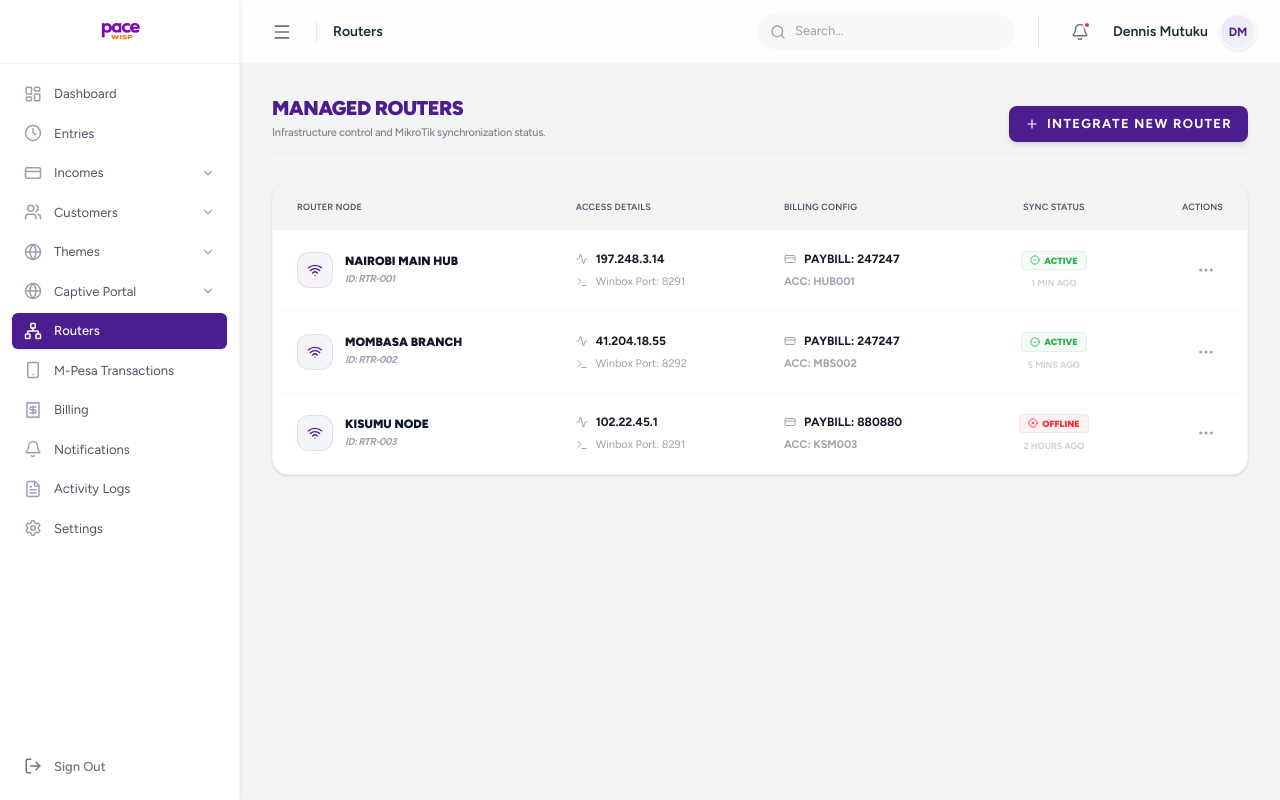
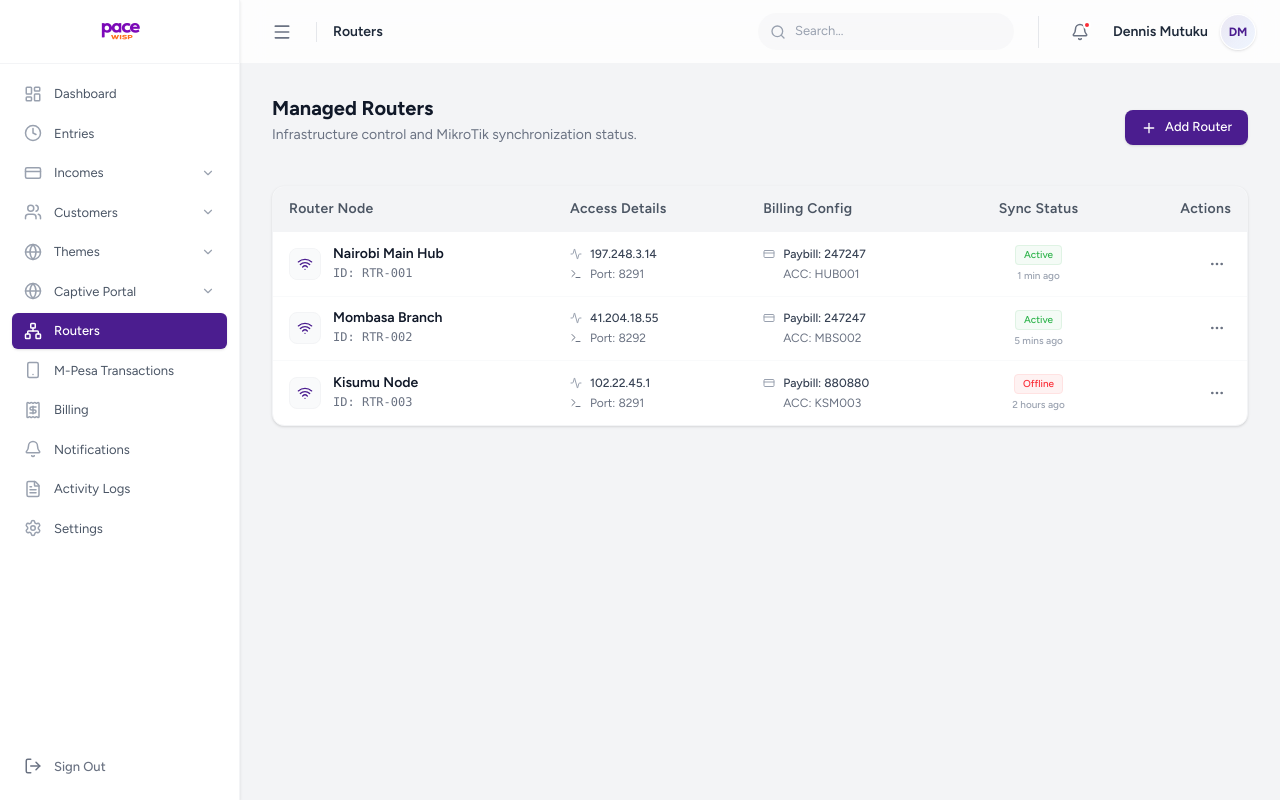
Before and after one commit to dennismutuku2005/pacewebsite, a Next.js app in the folder isphotspotportal/: page /dashboard/routers in a window 1280 px wide. Built offline with nearby package versions, Linux system fonts and the light colour scheme.

Commit message:
Auto-update: page.js

```diff
--- a/isphotspotportal/src/app/dashboard/routers/page.js
+++ b/isphotspotportal/src/app/dashboard/routers/page.js
@@ -48,90 +48,89 @@ export default function RoutersPage() {
     }, [])
 
     return (
-        <div className="space-y-6 font-figtree animate-in fade-in duration-700">
+        <div className="space-y-6 font-figtree animate-in fade-in duration-700 max-w-[1600px] mx-auto">
             {/* Page Header */}
-            <div className="flex flex-col sm:flex-row sm:items-end justify-between gap-4 border-b border-gray-50 pb-4">
+            <div className="flex flex-col sm:flex-row sm:items-end justify-between gap-4 border-b border-gray-100 pb-4">
                 <div>
-                    <h1 className="text-[20px] font-black text-pace-purple leading-tight tracking-tight uppercase">Managed Routers</h1>
-                    <p className="text-[11px] text-admin-label mt-1 font-medium tracking-tight opacity-70">Infrastructure control and MikroTik synchronization status.</p>
+                    <h1 className="text-xl font-bold text-gray-900 leading-tight">Managed Routers</h1>
+                    <p className="text-sm text-gray-500 mt-1">Infrastructure control and MikroTik synchronization status.</p>
                 </div>
-                <button className="px-4 py-2 bg-pace-purple text-white rounded-lg text-[11px] font-bold hover:bg-[#3d1a75] transition-all uppercase tracking-widest shadow-md flex items-center gap-2">
-                    <Plus size={14} />
-                    Integrate New Router
+                <button className="px-4 py-2 bg-pace-purple text-white rounded-lg text-sm font-medium hover:bg-pace-purple/90 transition-all shadow-sm flex items-center gap-2">
+                    <Plus size={16} />
+                    Add Router
                 </button>
             </div>
 
             {/* Main Table */}
-            <div className="bg-white border border-gray-100 rounded-2xl overflow-hidden shadow-sm">
+            <div className="bg-white border border-gray-100 rounded-xl overflow-hidden shadow-sm">
                 <div className="overflow-x-auto">
-                    <table className="w-full text-left text-[12px] whitespace-nowrap border-collapse">
+                    <table className="w-full text-left text-sm whitespace-nowrap">
                         <thead>
-                            <tr className="bg-gray-50/50 border-b border-gray-100 font-bold text-admin-dim uppercase tracking-widest text-[9px]">
-                                <th className="px-6 py-4">Router Node</th>
-                                <th className="px-6 py-4">Access Details</th>
-                                <th className="px-6 py-4">Billing Config</th>
-                                <th className="px-6 py-4 text-center">Sync Status</th>
-                                <th className="px-6 py-4 text-right">Actions</th>
+                            <tr className="bg-gray-50 border-b border-gray-100 text-gray-500 font-medium">
+                                <th className="px-4 py-3 font-semibold">Router Node</th>
+                                <th className="px-4 py-3 font-semibold">Access Details</th>
+                                <th className="px-4 py-3 font-semibold">Billing Config</th>
+                                <th className="px-4 py-3 font-semibold text-center">Sync Status</th>
+                                <th className="px-4 py-3 font-semibold text-right">Actions</th>
                             </tr>
                         </thead>
                         <tbody className="divide-y divide-gray-50">
                             {isLoading ? (
                                 [...Array(3)].map((_, i) => (
                                     <tr key={i}>
-                                        <td className="px-6 py-5"><Skeleton className="h-4 w-40" /></td>
-                                        <td className="px-6 py-5"><Skeleton className="h-4 w-32" /></td>
-                                        <td className="px-6 py-5"><Skeleton className="h-4 w-32" /></td>
-                                        <td className="px-6 py-5 text-center"><Skeleton className="h-4 w-20 mx-auto" /></td>
-                                        <td className="px-6 py-5 text-right"><Skeleton className="h-8 w-8 ml-auto" /></td>
+                                        <td className="px-4 py-3"><Skeleton className="h-4 w-40" /></td>
+                                        <td className="px-4 py-3"><Skeleton className="h-4 w-32" /></td>
+                                        <td className="px-4 py-3"><Skeleton className="h-4 w-32" /></td>
+                                        <td className="px-4 py-3 text-center"><Skeleton className="h-4 w-20 mx-auto" /></td>
+                                        <td className="px-4 py-3 text-right"><Skeleton className="h-8 w-8 ml-auto" /></td>
                                     </tr>
                                 ))
                             ) : (
                                 initialRouters.map((router) => (
-                                    <tr key={router.id} className="hover:bg-gray-50/30 transition-colors group">
-                                        <td className="px-6 py-5">
+                                    <tr key={router.id} className="hover:bg-gray-50 transition-colors group">
+                                        <td className="px-4 py-3">
                                             <div className="flex items-center gap-3">
-                                                <div className="w-9 h-9 rounded-xl bg-pace-purple/5 border border-pace-purple/10 flex items-center justify-center text-pace-purple font-black transition-transform group-hover:scale-110">
+                                                <div className="w-8 h-8 rounded-lg bg-gray-50 border border-gray-100 flex items-center justify-center text-pace-purple transition-transform group-hover:scale-105">
                                                     <Wifi size={16} />
                                                 </div>
                                                 <div>
-                                                    <p className="font-black text-admin-value leading-none uppercase">{router.name}</p>
-                                                    <p className="text-[10px] text-admin-dim font-bold mt-1 tracking-tighter italic">ID: {router.id}</p>
+                                                    <p className="font-semibold text-gray-900 leading-none">{router.name}</p>
+                                                    <p className="text-xs text-gray-500 mt-1 font-mono">ID: {router.id}</p>
                                                 </div>
                                             </div>
                                         </td>
-                                        <td className="px-6 py-5">
-                                            <div className="space-y-1.5">
-                                                <div className="flex items-center gap-2 text-admin-value font-bold">
-                                                    <Activity size={12} className="text-admin-dim" />
+                                        <td className="px-4 py-3">
+                                            <div className="space-y-1">
+                                                <div className="flex items-center gap-2 text-gray-700 font-medium text-xs">
+                                                    <Activity size={12} className="text-gray-400" />
                                                     <span>{router.ip}</span>
                                                 </div>
-                                                <div className="flex items-center gap-2 text-admin-dim">
+                                                <div className="flex items-center gap-2 text-gray-500 text-xs">
                                                     <Terminal size={12} />
-                                                    <span className="text-[11px]">Winbox Port: {router.winboxPort}</span>
+                                                    <span>Port: {router.winboxPort}</span>
                                                 </div>
                                             </div>
                                         </td>
-                                        <td className="px-6 py-5">
-                                            <div className="space-y-1.5">
-                                                <div className="flex items-center gap-2 text-admin-value font-bold uppercase">
-                                                    <CreditCard size={12} className="text-admin-dim" />
+                                        <td className="px-4 py-3">
+                                            <div className="space-y-1">
+                                                <div className="flex items-center gap-2 text-gray-700 font-medium text-xs">
+                                                    <CreditCard size={12} className="text-gray-400" />
                                                     <span>Paybill: {router.paybill}</span>
                                                 </div>
-                                                <div className="flex items-center gap-2 text-admin-dim">
-                                                    <span className="text-[11px] font-bold">ACC: {router.account}</span>
+                                                <div className="flex items-center gap-2 text-gray-500 text-xs pl-5">
+                                                    <span>ACC: {router.account}</span>
                                                 </div>
                                             </div>
                                         </td>
-                                        <td className="px-6 py-5 text-center">
-                                            <Badge variant={router.status === 'Active' ? 'success' : 'error'} className="text-[9px] font-black">
-                                                {router.status === 'Active' ? <CheckCircle2 size={10} className="mr-1" /> : <XCircle size={10} className="mr-1" />}
-                                                {router.status.toUpperCase()}
+                                        <td className="px-4 py-3 text-center">
+                                            <Badge variant={router.status === 'Active' ? 'success' : 'error'} className="text-[10px] px-2 py-0.5 font-medium">
+                                                {router.status}
                                             </Badge>
-                                            <p className="text-[9px] text-admin-dim mt-1.5 font-bold uppercase opacity-50">{router.lastSync}</p>
+                                            <p className="text-[10px] text-gray-400 mt-1 font-medium">{router.lastSync}</p>
                                         </td>
-                                        <td className="px-6 py-5 text-right">
-                                            <button className="p-2 text-admin-dim hover:text-admin-value hover:bg-gray-50 rounded-lg transition-all" title="Router Options">
-                                                <MoreHorizontal size={18} />
+                                        <td className="px-4 py-3 text-right">
+                                            <button className="p-1.5 text-gray-500 hover:text-gray-900 hover:bg-gray-100 rounded-lg transition-all">
+                                                <MoreHorizontal size={16} />
                                             </button>
                                         </td>
                                     </tr>
```
